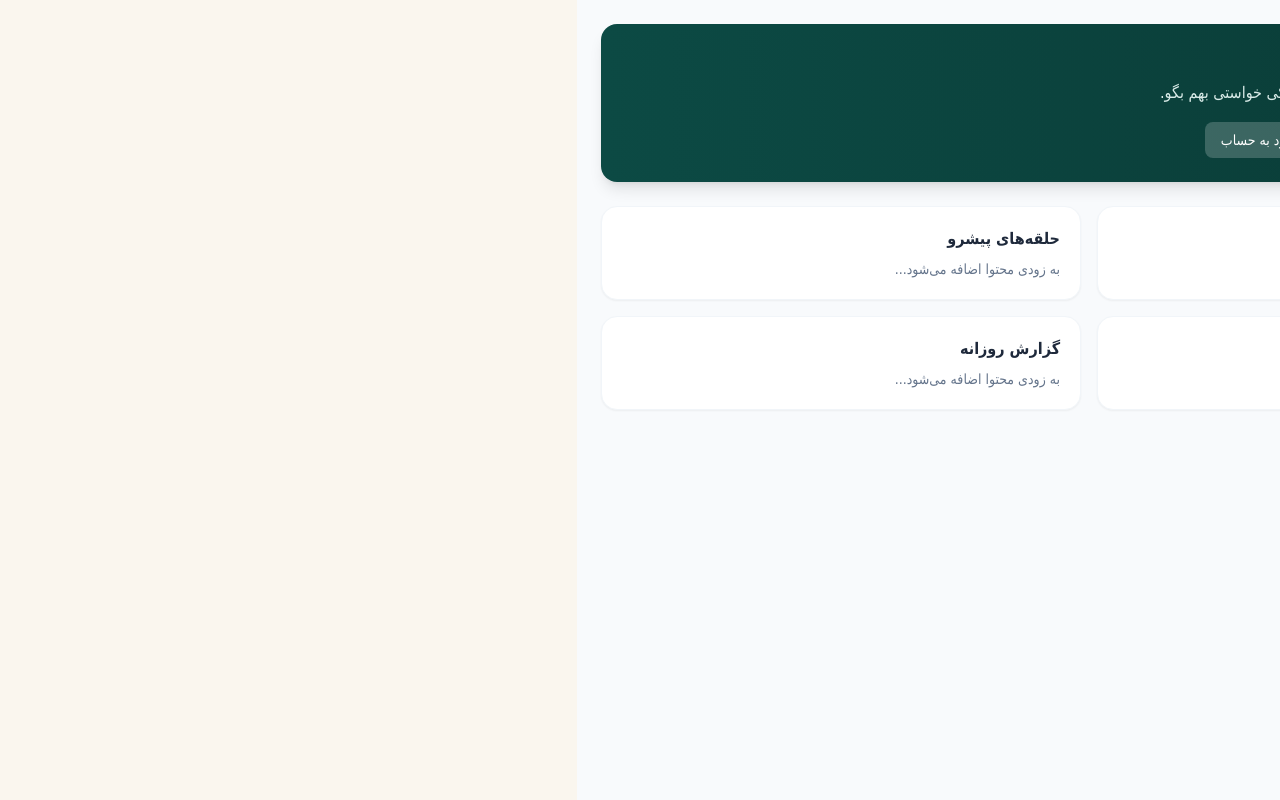
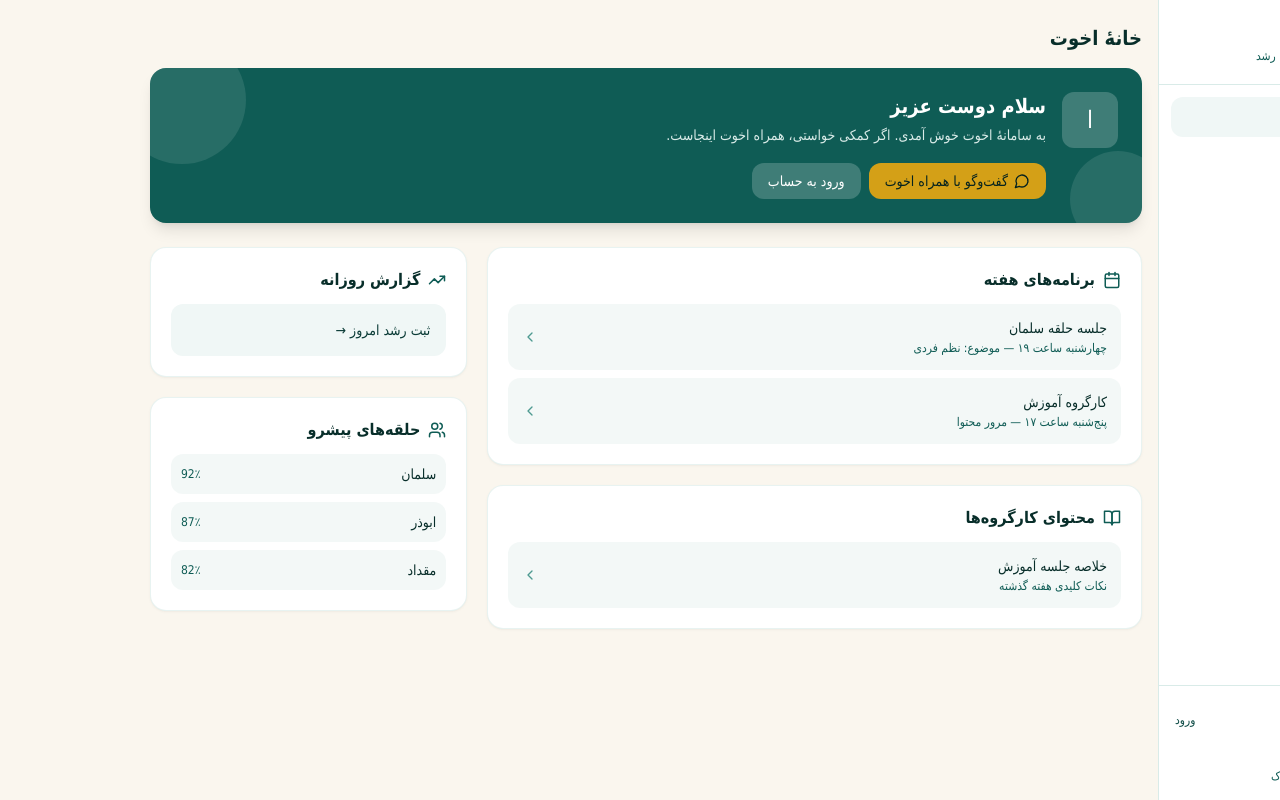
Before and after one commit to MohammadMahdi27127/okhovat, a Next.js app in the folder frontend/: page / in a window 1280 px wide. Built offline with nearby package versions, Linux system fonts and the light colour scheme; no server answers.

Commit message:
feat(ui): redesign Home page with new design system, welcome card and section cards

```diff
--- a/frontend/src/app/page.tsx
+++ b/frontend/src/app/page.tsx
@@ -5,7 +5,8 @@ import { motion } from 'framer-motion'
 import Link from 'next/link'
 import Preloader from '@/components/Preloader'
 import LoginModal from '@/components/LoginModal'
-import { Home, FileText, PlusCircle, TrendingUp, User, LogIn } from 'lucide-react'
+import AppShell from '@/components/AppShell'
+import { MessageCircle, Calendar, Users, BookOpen, TrendingUp, ChevronLeft } from 'lucide-react'
 
 export default function HomePage() {
   const [loading, setLoading] = useState(true)
@@ -16,70 +17,46 @@ export default function HomePage() {
   }
 
   return (
-    <div className="min-h-screen bg-slate-50 flex">
-      {/* Sidebar */}
-      <aside className="w-64 bg-white border-l border-slate-200 flex flex-col fixed right-0 top-0 bottom-0 z-40">
-        <div className="p-5 border-b border-slate-100">
-          <div className="flex items-center gap-3">
-            <div className="w-10 h-10 rounded-xl bg-okhovat-600 flex items-center justify-center text-white font-bold text-lg">
-              ا
-            </div>
-            <div>
-              <h1 className="font-bold text-okhovat-800 text-lg">اخوت</h1>
-              <p className="text-xs text-slate-500">کنار هم، رو به رشد</p>
-            </div>
-          </div>
-        </div>
+    <AppShell onLoginClick={() => setShowLogin(true)}>
+      <div className="max-w-5xl mx-auto px-4 py-6">
+        {/* Page title */}
+        <motion.h1
+          initial={{ opacity: 0, y: 10 }}
+          animate={{ opacity: 1, y: 0 }}
+          className="text-xl font-bold text-okhovat-800 dark:text-okhovat-100 mb-4"
+        >
+          خانهٔ اخوت
+        </motion.h1>
 
-        <nav className="flex-1 p-3 space-y-1">
-          <NavItem href="/" icon={<Home size={20} />} label="خانهٔ اخوت" active />
-          <NavItem href="/posts" icon={<FileText size={20} />} label="پست‌ها" />
-          <NavItem href="/new-post" icon={<PlusCircle size={20} />} label="پست جدید" />
-          <NavItem href="/growth" icon={<TrendingUp size={20} />} label="رشد فردی" />
-          <NavItem href="/profile" icon={<User size={20} />} label="پروفایل من" />
-        </nav>
-
-        <div className="p-4 border-t border-slate-100 space-y-3">
-          <button
-            onClick={() => setShowLogin(true)}
-            className="w-full flex items-center justify-center gap-2 bg-okhovat-600 hover:bg-okhovat-700 text-white text-sm font-medium py-2.5 rounded-xl transition"
-          >
-            <LogIn size={16} />
-            ورود به اخوت
-          </button>
-          <div className="text-xs text-slate-500">
-            <p>گروه اخوت</p>
-            <p className="mt-1">۶۰ همراه، یک مسیر مشترک</p>
-          </div>
-        </div>
-      </aside>
-
-      {/* Main Content */}
-      <main className="flex-1 mr-64 p-6">
-        <div className="max-w-5xl mx-auto">
         {/* Welcome Card */}
         <motion.div
           initial={{ opacity: 0, y: 20 }}
           animate={{ opacity: 1, y: 0 }}
-            transition={{ duration: 0.6 }}
-            className="bg-gradient-to-l from-okhovat-700 to-okhovat-600 rounded-2xl p-6 text-white mb-6 shadow-lg"
+          transition={{ duration: 0.5 }}
+          className="bg-okhovat-500 rounded-2xl p-5 md:p-6 text-white mb-6 shadow-lg relative overflow-hidden"
         >
-            <div className="flex items-start gap-4">
-              <div className="w-14 h-14 rounded-xl bg-white/20 flex items-center justify-center text-2xl">
-                🤖
+          <div className="absolute -left-8 -top-8 w-32 h-32 rounded-full bg-white/10" />
+          <div className="absolute -right-6 -bottom-6 w-24 h-24 rounded-full bg-white/10" />
+          <div className="relative flex items-start gap-4">
+            <div className="w-14 h-14 rounded-xl bg-white/20 flex items-center justify-center text-2xl shrink-0">
+              ا
             </div>
             <div className="flex-1">
-                <h2 className="text-xl font-bold mb-1">سلام دوست عزیز</h2>
-                <p className="text-okhovat-100 leading-relaxed">
-                  به سامانهٔ ما خوش آمدی. اگر کمکی خواستی بهم بگو.
+              <h2 className="text-lg md:text-xl font-bold mb-1">سلام دوست عزیز</h2>
+              <p className="text-okhovat-100 text-sm leading-relaxed">
+                به سامانهٔ اخوت خوش آمدی. اگر کمکی خواستی، همراه اخوت اینجاست.
               </p>
-                <div className="mt-4 flex gap-3">
-                  <button className="bg-amber-400 hover:bg-amber-300 text-okhovat-900 px-4 py-2 rounded-lg text-sm font-medium transition">
+              <div className="mt-4 flex flex-wrap gap-2">
+                <Link
+                  href="#assistant"
+                  className="inline-flex items-center gap-1.5 bg-gold-500 hover:bg-gold-400 text-okhovat-900 px-4 py-2 rounded-xl text-sm font-medium transition"
+                >
+                  <MessageCircle size={16} />
                   گفت‌وگو با همراه اخوت
-                  </button>
+                </Link>
                 <button
                   onClick={() => setShowLogin(true)}
-                    className="bg-white/20 hover:bg-white/30 text-white px-4 py-2 rounded-lg text-sm font-medium transition"
+                  className="inline-flex items-center gap-1.5 bg-white/20 hover:bg-white/30 text-white px-4 py-2 rounded-xl text-sm font-medium transition"
                 >
                   ورود به حساب
                 </button>
@@ -88,55 +65,123 @@ export default function HomePage() {
           </div>
         </motion.div>
 
-          {/* Placeholder cards */}
-          <div className="grid grid-cols-1 md:grid-cols-2 gap-4">
-            <PlaceholderCard title="قرار این هفته" />
-            <PlaceholderCard title="حلقه‌های پیشرو" />
-            <PlaceholderCard title="محتوای کارگروه‌ها" />
-            <PlaceholderCard title="گزارش روزانه" />
+        <div className="grid grid-cols-1 lg:grid-cols-3 gap-5">
+          {/* Main column */}
+          <div className="lg:col-span-2 space-y-5">
+            {/* Weekly programs */}
+            <Section
+              title="برنامه‌های هفته"
+              icon={<Calendar size={18} />}
+              emptyMessage="برنامه‌ای برای این هفته ثبت نشده است."
+            >
+              <ProgramCard
+                title="جلسه حلقه سلمان"
+                desc="چهارشنبه ساعت ۱۹ — موضوع: نظم فردی"
+                href="/workgroup/salman"
+              />
+              <ProgramCard
+                title="کارگروه آموزش"
+                desc="پنج‌شنبه ساعت ۱۷ — مرور محتوا"
+                href="/workgroup/education"
+              />
+            </Section>
+
+            {/* Workgroup content */}
+            <Section
+              title="محتوای کارگروه‌ها"
+              icon={<BookOpen size={18} />}
+              emptyMessage="محتوایی هنوز منتشر نشده است."
+            >
+              <ProgramCard
+                title="خلاصه جلسه آموزش"
+                desc="نکات کلیدی هفته گذشته"
+                href="/workgroup/education"
+              />
+            </Section>
+          </div>
+
+          {/* Side column (desktop) */}
+          <div className="space-y-5">
+            <Section
+              title="گزارش روزانه"
+              icon={<TrendingUp size={18} />}
+              emptyMessage="هنوز گزارشی ثبت نکرده‌ای."
+            >
+              <Link
+                href="/growth"
+                className="block p-4 rounded-xl bg-okhovat-50 dark:bg-okhovat-900 hover:bg-okhovat-100 dark:hover:bg-okhovat-800 transition text-sm text-okhovat-700 dark:text-okhovat-200"
+              >
+                ثبت رشد امروز →
+              </Link>
+            </Section>
+
+            <Section
+              title="حلقه‌های پیشرو"
+              icon={<Users size={18} />}
+              emptyMessage="داده‌ای موجود نیست."
+            >
+              <div className="space-y-2">
+                {[ 'سلمان', 'ابوذر', 'مقداد' ].map((name, i) => (
+                  <div key={name} className="flex items-center justify-between p-2.5 rounded-xl bg-okhovat-50/80 dark:bg-okhovat-900/60">
+                    <span className="text-sm text-okhovat-800 dark:text-okhovat-200">{name}</span>
+                    <span className="text-xs font-medium text-okhovat-500">{92 - i * 5}٪</span>
+                  </div>
+                ))}
+              </div>
+            </Section>
           </div>
         </div>
-      </main>
+      </div>
 
-      {/* Login Modal */}
       <LoginModal
         isOpen={showLogin}
         onClose={() => setShowLogin(false)}
-        onLoginSuccess={() => {
-          // بعداً state کاربر رو ست می‌کنیم
-          setShowLogin(false)
-        }}
+        onLoginSuccess={() => setShowLogin(false)}
       />
-    </div>
+    </AppShell>
   )
 }
 
-function NavItem({ href, icon, label, active = false }: { href: string; icon: React.ReactNode; label: string; active?: boolean }) {
+function Section({
+  title,
+  icon,
+  children,
+  emptyMessage,
+}: {
+  title: string
+  icon: React.ReactNode
+  children?: React.ReactNode
+  emptyMessage?: string
+}) {
+  const hasContent = !!children
+  return (
+    <motion.section
+      initial={{ opacity: 0, y: 12 }}
+      animate={{ opacity: 1, y: 0 }}
+      className="card p-5"
+    >
+      <div className="flex items-center gap-2 mb-3">
+        <span className="text-okhovat-500">{icon}</span>
+        <h3 className="font-semibold text-okhovat-800 dark:text-okhovat-100">{title}</h3>
+      </div>
+      {hasContent ? children : (
+        <p className="text-sm text-okhovat-500 dark:text-okhovat-400 py-2">{emptyMessage}</p>
+      )}
+    </motion.section>
+  )
+}
+
+function ProgramCard({ title, desc, href }: { title: string; desc: string; href: string }) {
   return (
     <Link
       href={href}
-      className={`w-full flex items-center gap-3 px-3 py-2.5 rounded-xl text-sm font-medium transition ${
-        active
-          ? 'bg-okhovat-50 text-okhovat-700'
-          : 'text-slate-600 hover:bg-slate-50'
-      }`}
+      className="flex items-center justify-between p-3.5 rounded-xl bg-okhovat-50/80 dark:bg-okhovat-900/50 hover:bg-okhovat-100 dark:hover:bg-okhovat-800 transition group mb-2 last:mb-0"
     >
-      {icon}
-      {label}
+      <div>
+        <p className="text-sm font-medium text-okhovat-800 dark:text-okhovat-100">{title}</p>
+        <p className="text-xs text-okhovat-500 dark:text-okhovat-400 mt-0.5">{desc}</p>
+      </div>
+      <ChevronLeft size={16} className="text-okhovat-400 group-hover:text-okhovat-600 transition" />
     </Link>
   )
 }
-
-function PlaceholderCard({ title }: { title: string }) {
-  return (
-    <motion.div
-      initial={{ opacity: 0, y: 15 }}
-      animate={{ opacity: 1, y: 0 }}
-      transition={{ duration: 0.5 }}
-      className="bg-white rounded-2xl border border-slate-100 p-5 shadow-sm"
-    >
-      <h3 className="font-semibold text-slate-800 mb-2">{title}</h3>
-      <p className="text-sm text-slate-500">به زودی محتوا اضافه می‌شود...</p>
-    </motion.div>
-  )
-}
```
Lines whose indentation alone changed are shown as unchanged.
